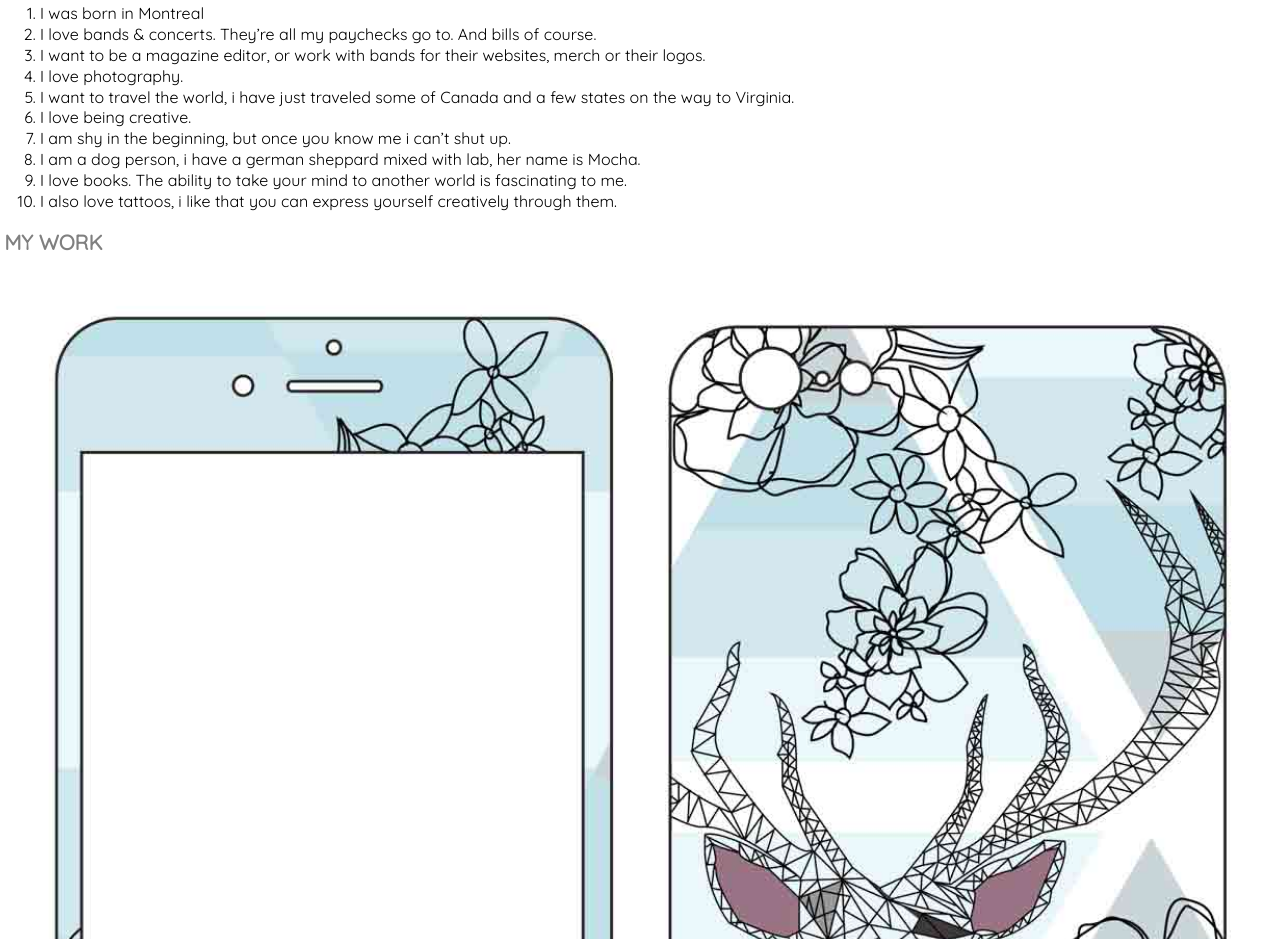
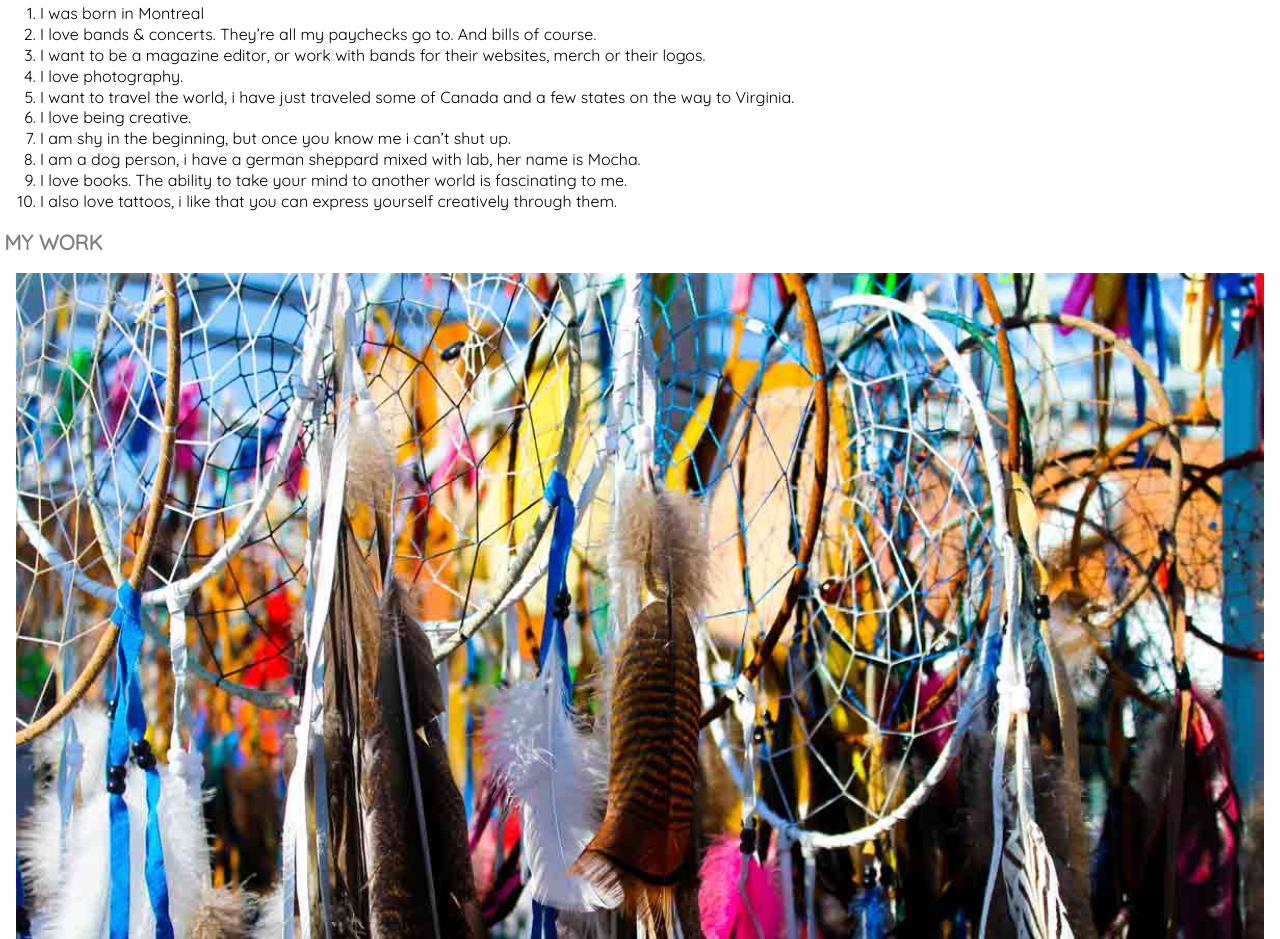
Before and after one commit to cassandrabarbe/dsn1675-project-1, a plain HTML site: page index.html in a window 1280 px wide. Shown: the part 1201-2140 px from the top of the page. Drawn offline with Linux system fonts and the light colour scheme.

Commit message:
changed image

```diff
--- a/index.html
+++ b/index.html
@@ -51,7 +51,7 @@ In the movie, the main character works at a magazine compagny and has to redesig
 
 <div class-"work">
 <h2> MY WORK</h2>
-<img src="images/iphoneskin.jpg">
+<img src="images/dreamcatcher.jpg">
 <img src="images/iphoneskin.jpg">
 
 </body>
```
